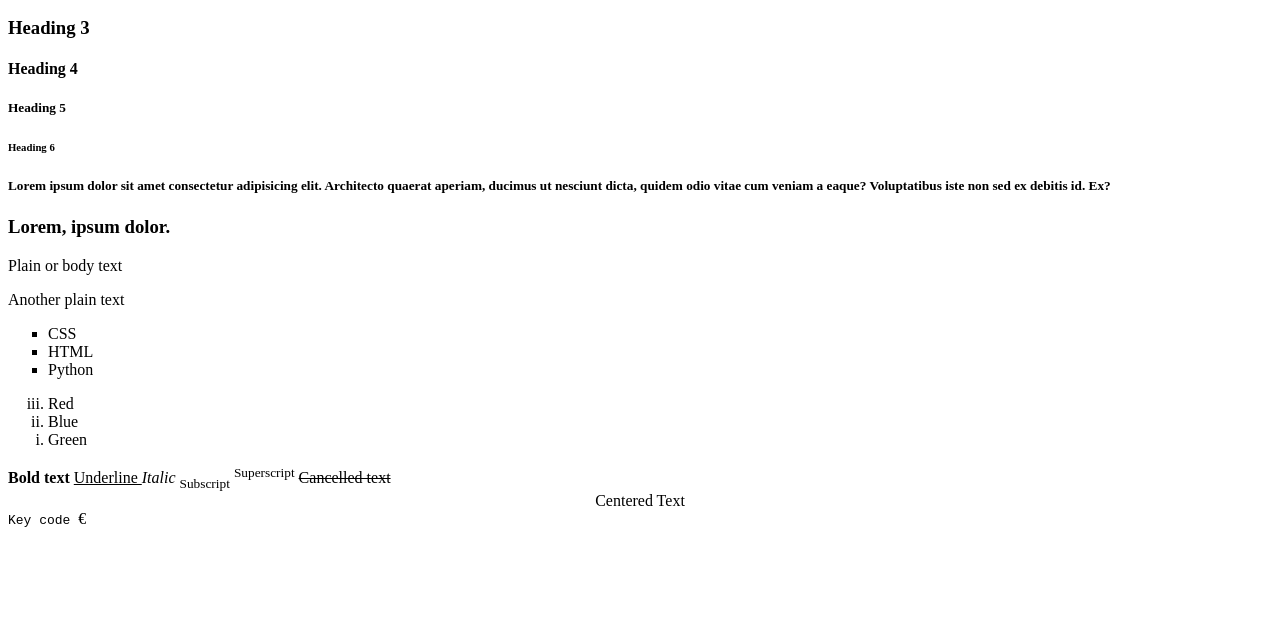
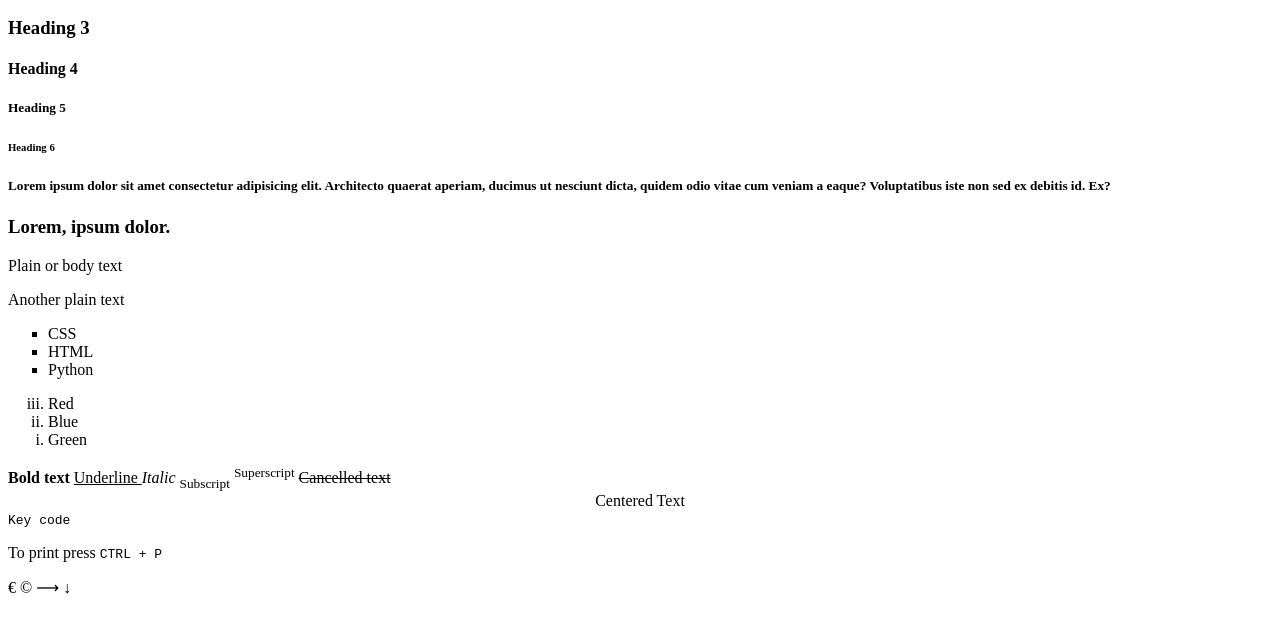
Before and after one commit to Asheerukudan/Front-End, a plain HTML site: page class/class1.html in a window 1280 px wide. Shown: the part 136-768 px from the top of the page. Drawn offline with Linux system fonts and the light colour scheme.

Commit message:
HTML  Class

```diff
--- a/class/class1.html
+++ b/class/class1.html
@@ -54,10 +54,12 @@
       <center> Centered Text </center>
       <kbd> Key code </kbd>
 
+
+      <p> To print press  <kbd> CTRL + P</kbd> </p>
+
       <!-- entities : Symbols  -->
-       &euro;
-       <!-- Another line  -->
-
+       &euro; &copy; &longrightarrow;
+       &DownArrow;
 </body>
 
 </html>
```
